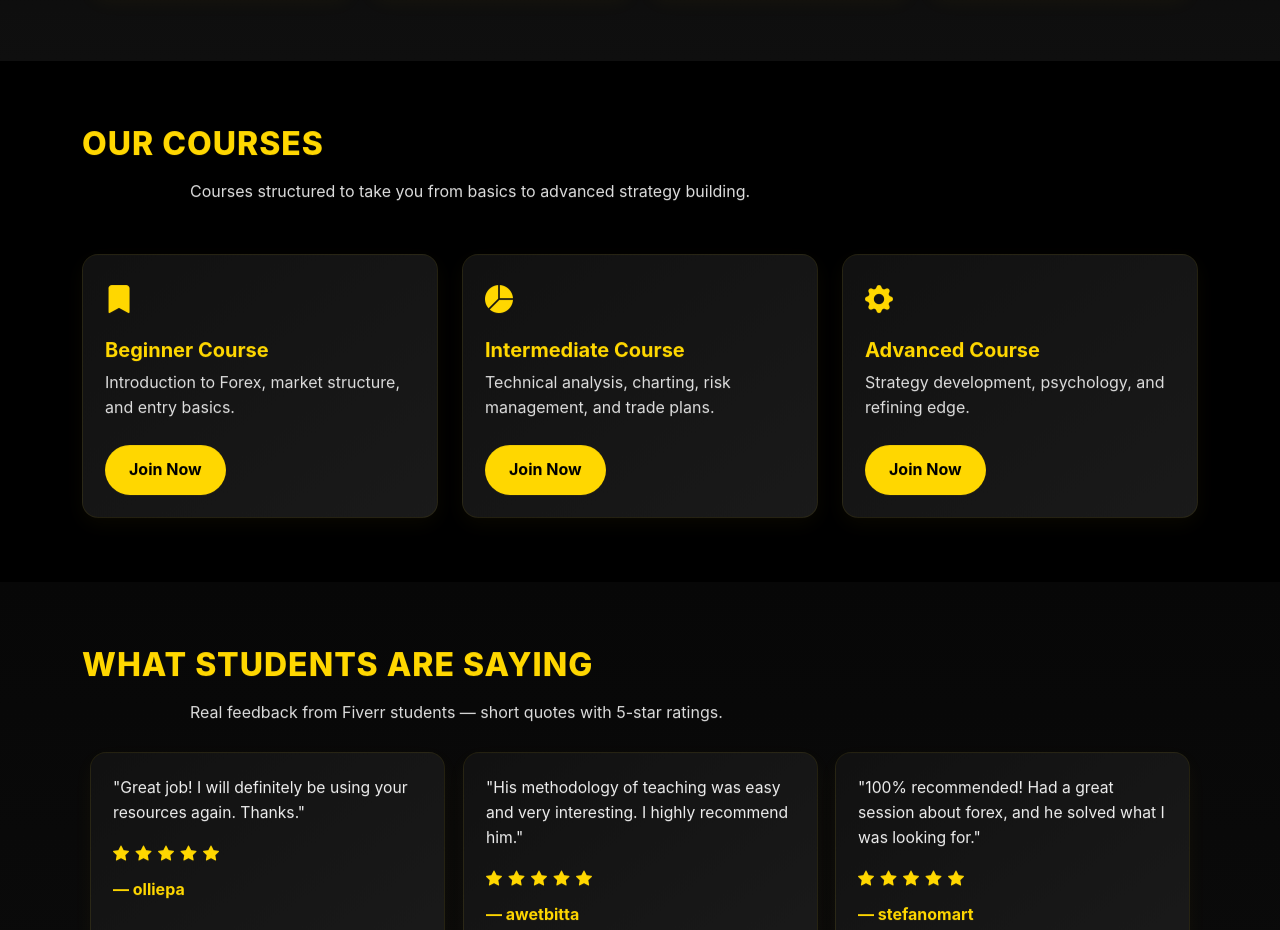
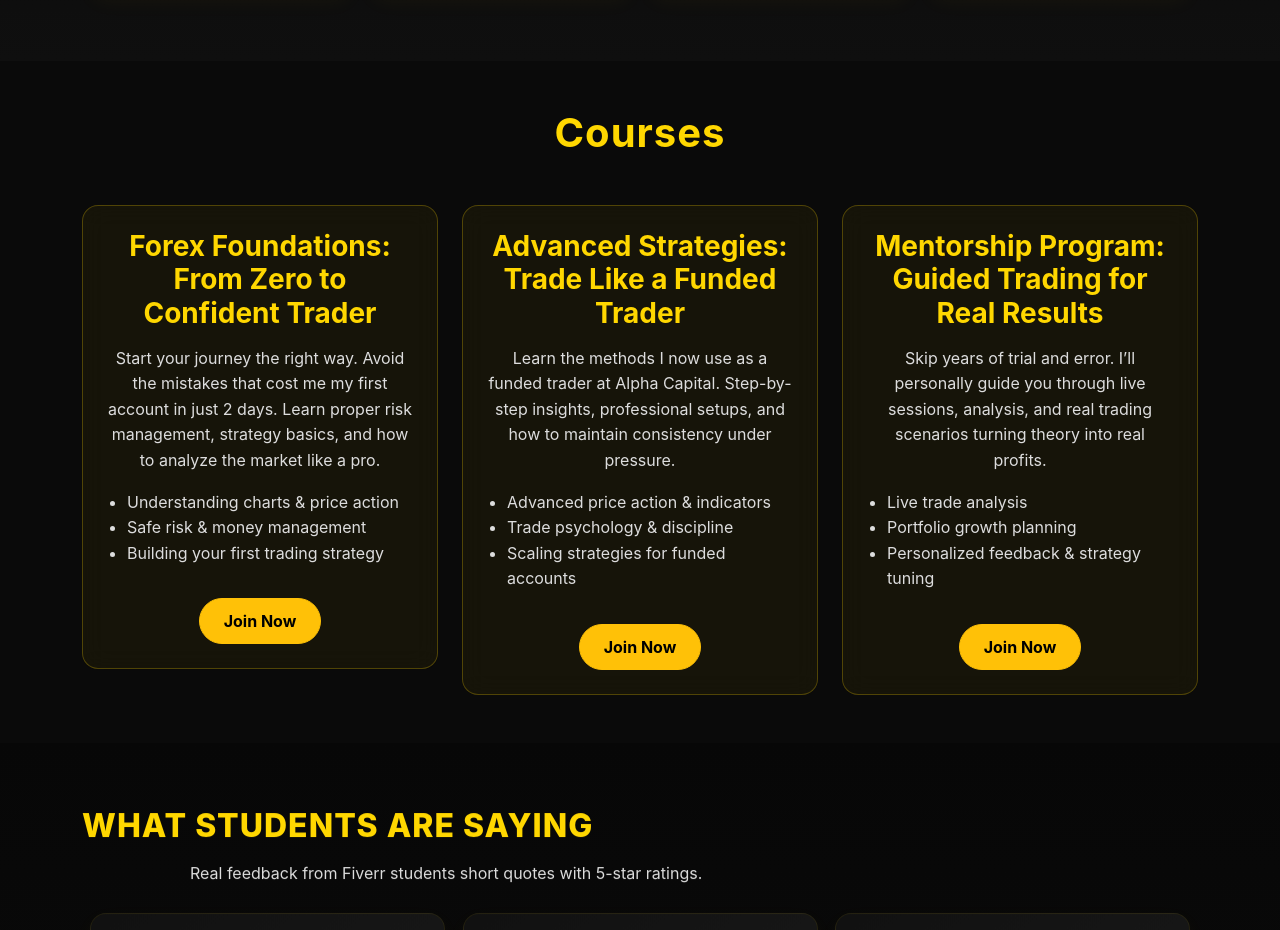
Before and after one commit to pjmendoza2451/ConnectedTrading, a plain HTML site: page index.html in a window 1280 px wide. Shown: the part 1982-2912 px from the top of the page. Drawn offline with nearby package versions, Linux system fonts and the light colour scheme.

Commit message:
index.html

```diff
--- a/index.html
+++ b/index.html
@@ -162,6 +162,16 @@ body {
     .fade-up { opacity:0; transform: translateY(18px); transition: all 600ms cubic-bezier(.2,.9,.2,1); will-change:opacity,transform; }
     .fade-up.in-view { opacity:1; transform: translateY(0); }
 
+     /* Hover effect for course cards */
+  .course-card:hover {
+    transform: translateY(-6px);
+    box-shadow: 0 16px 36px rgba(255,215,0,0.35);
+  }
+  .btn-warning:hover {
+    background-color: #fff;
+    color: #000;
+  }
+
   </style>
 </head>
 <body>
@@ -311,50 +321,66 @@ body {
     </div>
   </section>
 
-  <!-- COURSES -->
-  <!-- COURSES -->
-<section id="courses">
-  <div class="container">
-    <h2 class="section-title fade-up">Our Courses</h2>
-    <p class="lead-muted fade-up">Courses structured to take you from basics to advanced strategy building.</p>
+  <!-- Courses Section -->
+<section id="courses" class="py-5" style="background: #0a0a0a; color: #ffd700;">
+  <div class="container text-center">
+    <h2 class="mb-5" style="font-size:2.5rem; font-weight:700; letter-spacing:1px;">Courses</h2>
 
-    <div class="row gy-4 mt-4">
-      <div class="col-md-4 fade-up">
-        <div class="card-panel">
-          <div class="mb-3"><i class="bi bi-bookmark-fill" style="font-size:28px;color:var(--gold)"></i></div>
-          <h5 class="card-title-gold">Beginner Course</h5>
-          <p class="muted">Introduction to Forex, market structure, and entry basics.</p>
-          <a href="https://www.fiverr.com/pjmendoza/teach-you-how-to-trade-the-forex-market" target="_blank" class="contact-btn mt-2 d-inline-block">Join Now</a>
+    <div class="row g-4 justify-content-center">
+
+      <!-- Course 1 -->
+      <div class="col-md-6 col-lg-4">
+        <div class="course-card p-4 rounded-4" style="background: rgba(255, 215, 0, 0.05); border:1px solid rgba(255,215,0,0.25); backdrop-filter: blur(12px); transition: all 0.3s ease;">
+          <h3 style="color:#ffd700; font-weight:700; margin-bottom:15px;">Forex Foundations: From Zero to Confident Trader</h3>
+          <p style="color:#ddd;">Start your journey the right way. Avoid the mistakes that cost me my first account in just 2 days. Learn proper risk management, strategy basics, and how to analyze the market like a pro.</p>
+          <ul style="text-align:left; color:#ddd; padding-left:20px; margin-top:10px;">
+            <li>Understanding charts & price action</li>
+            <li>Safe risk & money management</li>
+            <li>Building your first trading strategy</li>
+          </ul>
+          <a href="https://www.fiverr.com/pjmendoza/teach-you-how-to-trade-the-forex-market" target="_blank" class="btn btn-warning mt-3" style="font-weight:700; border-radius:30px; padding:10px 24px;">Join Now</a>
         </div>
       </div>
 
-      <div class="col-md-4 fade-up">
-        <div class="card-panel">
-          <div class="mb-3"><i class="bi bi-pie-chart-fill" style="font-size:28px;color:var(--gold)"></i></div>
-          <h5 class="card-title-gold">Intermediate Course</h5>
-          <p class="muted">Technical analysis, charting, risk management, and trade plans.</p>
-          <a href="https://www.fiverr.com/pjmendoza/teach-you-how-to-trade-the-forex-market" target="_blank" class="contact-btn mt-2 d-inline-block">Join Now</a>
+      <!-- Course 2 -->
+      <div class="col-md-6 col-lg-4">
+        <div class="course-card p-4 rounded-4" style="background: rgba(255, 215, 0, 0.05); border:1px solid rgba(255,215,0,0.25); backdrop-filter: blur(12px); transition: all 0.3s ease;">
+          <h3 style="color:#ffd700; font-weight:700; margin-bottom:15px;">Advanced Strategies: Trade Like a Funded Trader</h3>
+          <p style="color:#ddd;">Learn the methods I now use as a funded trader at Alpha Capital. Step-by-step insights, professional setups, and how to maintain consistency under pressure.</p>
+          <ul style="text-align:left; color:#ddd; padding-left:20px; margin-top:10px;">
+            <li>Advanced price action & indicators</li>
+            <li>Trade psychology & discipline</li>
+            <li>Scaling strategies for funded accounts</li>
+          </ul>
+          <a href="https://www.fiverr.com/pjmendoza/teach-you-how-to-trade-the-forex-market" target="_blank" class="btn btn-warning mt-3" style="font-weight:700; border-radius:30px; padding:10px 24px;">Join Now</a>
         </div>
       </div>
 
-      <div class="col-md-4 fade-up">
-        <div class="card-panel">
-          <div class="mb-3"><i class="bi bi-gear-fill" style="font-size:28px;color:var(--gold)"></i></div>
-          <h5 class="card-title-gold">Advanced Course</h5>
-          <p class="muted">Strategy development, psychology, and refining edge.</p>
-          <a href="https://www.fiverr.com/pjmendoza/teach-you-how-to-trade-the-forex-market" target="_blank" class="contact-btn mt-2 d-inline-block">Join Now</a>
+      <!-- Course 3 -->
+      <div class="col-md-6 col-lg-4">
+        <div class="course-card p-4 rounded-4" style="background: rgba(255, 215, 0, 0.05); border:1px solid rgba(255,215,0,0.25); backdrop-filter: blur(12px); transition: all 0.3s ease;">
+          <h3 style="color:#ffd700; font-weight:700; margin-bottom:15px;">Mentorship Program: Guided Trading for Real Results</h3>
+          <p style="color:#ddd;">Skip years of trial and error. I’ll personally guide you through live sessions, analysis, and real trading scenarios turning theory into real profits.</p>
+          <ul style="text-align:left; color:#ddd; padding-left:20px; margin-top:10px;">
+            <li>Live trade analysis</li>
+            <li>Portfolio growth planning</li>
+            <li>Personalized feedback & strategy tuning</li>
+          </ul>
+          <a href="https://www.fiverr.com/pjmendoza/teach-you-how-to-trade-the-forex-market" target="_blank" class="btn btn-warning mt-3" style="font-weight:700; border-radius:30px; padding:10px 24px;">Join Now</a>
         </div>
       </div>
+
     </div>
   </div>
 </section>
+
 
 
   <!-- TESTIMONIALS PREVIEW -->
   <section id="testimonials" style="background:linear-gradient(180deg,#070707,#0b0b0b);">
     <div class="container">
       <h2 class="section-title fade-up">What Students Are Saying</h2>
-      <p class="lead-muted fade-up">Real feedback from Fiverr students — short quotes with 5-star ratings.</p>
+      <p class="lead-muted fade-up">Real feedback from Fiverr students short quotes with 5-star ratings.</p>
 
       <div class="test-grid mt-4">
         <div class="card-panel fade-up">
```
